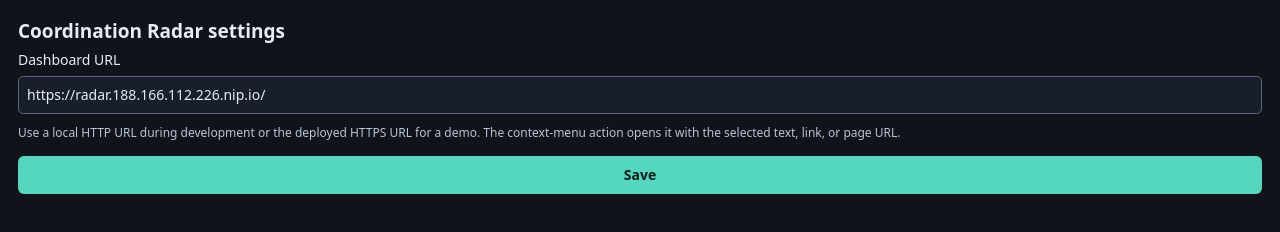
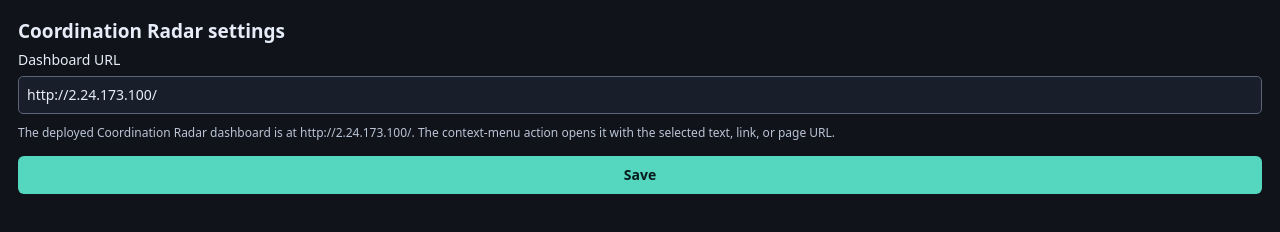
Before and after one commit to renatero/noise-decoder, a browser extension: page chrome-extension/options.html in a window 1280 px wide. Drawn offline with Linux system fonts and the light colour scheme.

Commit message:
Deploy Coordination Radar alongside API on VPS

```diff
--- /dev/null
+++ b/chrome-extension/dashboard-settings.js
@@ -0,0 +1,26 @@
+export const DEFAULT_DASHBOARD_URL = "http://2.24.173.100/";
+
+const DASHBOARD_MIGRATION_VERSION = 1;
+const LEGACY_DEFAULTS = new Set([
+  "http://188.166.112.226:8000/",
+  "https://radar.188.166.112.226.nip.io/"
+]);
+
+/** Migrate deployed defaults from earlier builds, while retaining user overrides. */
+export async function getDashboardUrl() {
+  const settings = await chrome.storage.sync.get({
+    dashboardUrl: DEFAULT_DASHBOARD_URL,
+    dashboardUrlMigrationVersion: 0
+  });
+  if (settings.dashboardUrlMigrationVersion < DASHBOARD_MIGRATION_VERSION) {
+    const dashboardUrl = LEGACY_DEFAULTS.has(settings.dashboardUrl)
+      ? DEFAULT_DASHBOARD_URL
+      : settings.dashboardUrl || DEFAULT_DASHBOARD_URL;
+    await chrome.storage.sync.set({
+      dashboardUrl,
+      dashboardUrlMigrationVersion: DASHBOARD_MIGRATION_VERSION
+    });
+    return dashboardUrl;
+  }
+  return settings.dashboardUrl || DEFAULT_DASHBOARD_URL;
+}
--- a/chrome-extension/options.html
+++ b/chrome-extension/options.html
@@ -10,8 +10,8 @@
     <main>
       <h1>Coordination Radar settings</h1>
       <label for="dashboard-url">Dashboard URL</label>
-      <input id="dashboard-url" type="url" placeholder="https://radar.188.166.112.226.nip.io/">
-      <p class="status">Use a local HTTP URL during development or the deployed HTTPS URL for a demo. The context-menu action opens it with the selected text, link, or page URL.</p>
+      <input id="dashboard-url" type="url" placeholder="http://2.24.173.100/">
+      <p class="status">The deployed Coordination Radar dashboard is at http://2.24.173.100/. The context-menu action opens it with the selected text, link, or page URL.</p>
       <button id="save" class="primary">Save</button>
       <p id="saved" class="status" aria-live="polite"></p>
     </main>
--- a/chrome-extension/options.js
+++ b/chrome-extension/options.js
@@ -1,8 +1,8 @@
-const DEFAULT_DASHBOARD_URL = "https://radar.188.166.112.226.nip.io/";
+import { getDashboardUrl } from "./dashboard-settings.js";
 const input = document.querySelector("#dashboard-url");
 const saved = document.querySelector("#saved");
 
-const { dashboardUrl } = await chrome.storage.sync.get({ dashboardUrl: DEFAULT_DASHBOARD_URL });
+const dashboardUrl = await getDashboardUrl();
 input.value = dashboardUrl;
 
 document.querySelector("#save").addEventListener("click", async () => {
@@ -10,7 +10,7 @@ document.querySelector("#save").addEventListener("click", async () => {
   try {
     const url = new URL(dashboardUrl);
     if (!/^https?:$/.test(url.protocol)) throw new Error("Use an HTTP or HTTPS dashboard URL.");
-    await chrome.storage.sync.set({ dashboardUrl: url.href });
+    await chrome.storage.sync.set({ dashboardUrl: url.href, dashboardUrlMigrationVersion: 1 });
     saved.textContent = "Saved.";
   } catch (error) {
     saved.textContent = `Invalid dashboard URL: ${error.message}`;
```
Also changed, not shown: chrome-extension/background.js (+3 -4 lines), chrome-extension/tests/background.test.mjs (+4 -0 lines), chrome-extension/tests/dashboard-settings.test.mjs (added, +31 -0 lines), chrome-extension/manifest.json, 5 other files.
